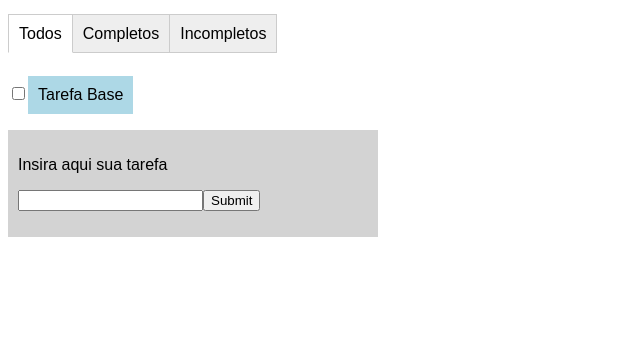
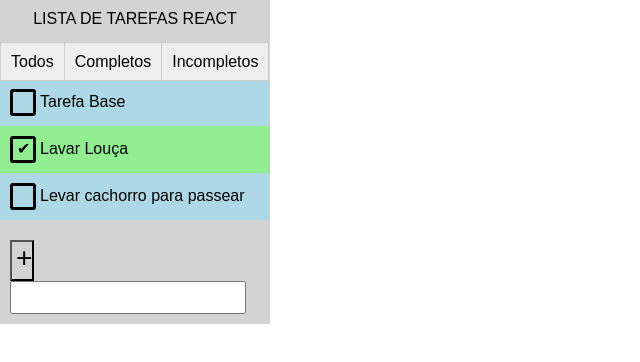
Before and after one commit to pierbotteroweb/crud-todolist, a React app: page / in a window 1280 px wide. Shown: the whole page, without its empty margins (0-640 px from the left). Built offline with nearby package versions, Linux system fonts and the light colour scheme.

Commit message:
Estilização ok

```diff
--- a/app/components/AddTask.js
+++ b/app/components/AddTask.js
@@ -22,19 +22,11 @@
 
     render(){
 
-        const fundoCinza={
-          background:'lightgrey',
-          padding:'10px',
-          fontFamily:'Arial',
-          maxWidth:'350px'
-        }
-
         return(
-            <div style={fundoCinza} >
-             <p>Insira aqui sua tarefa</p>
+            <div className="blocoEnviaTarefa">
              <form onSubmit={this.insereTarefa}>
+                  <button>+</button>
                   <input/>
-                  <button >Submit</button>
              </form>
             </div>)
     }
--- a/app/components/ListTasks.js
+++ b/app/components/ListTasks.js
@@ -9,17 +9,11 @@
     render(){
 
         const checkboxStyle={
-            display:'inline-block',
             background: 'lightblue',
-            padding:'10px',
-            fontFamily:'Arial'
         }
 
         const checkboxCompleteStyle={
-            display:'inline-block',
-            background: 'lightgreen',
-            padding:'10px',
-            fontFamily:'Arial'
+            background: 'lightgreen'
         }
 
         var tarefaConcluida = this.props.tarefas.concluida;
@@ -29,10 +23,12 @@
                 <input
                         onChange={this.props.concluiTarefa}
                         value={this.props.id}
+                        id={"tarefa"+this.props.id}
                         checked={tarefaConcluida}
                         type="checkbox"/>
-                <p style={tarefaConcluida?
-                        checkboxCompleteStyle:checkboxStyle}  >{this.props.tarefas.tarefa}</p>
+                <label style={tarefaConcluida?
+                        checkboxCompleteStyle:checkboxStyle}
+                        for={"tarefa"+this.props.id}>{this.props.tarefas.tarefa}</label>
             </div>
         )
     }
--- a/app/components/ListaPorStatus.js
+++ b/app/components/ListaPorStatus.js
@@ -8,17 +8,17 @@
 render(){
     return(
     <div className="tabs">
-        <div class="tab">
+        <div className="tab">
         <input type="radio" id="tab-1" name="tab-group-1" value="todos"
                     checked={this.props.status==="todos"}
                     onChange={this.props.mostraCompImp} /> <label for="tab-1">  Todos</label>
         </div>
-        <div class="tab">
+        <div className="tab">
         <input type="radio" id="tab-2" name="tab-group-1" value="completos"
                     checked={this.props.status==="completos"}
                     onChange={this.props.mostraCompImp} /> <label for="tab-2">  Completos</label>
         </div>
-        <div class="tab">
+        <div className="tab">
         <input type="radio" id="tab-3" name="tab-group-1" value="incompletos"
                     checked={this.props.status==="incompletos"}
                     onChange={this.props.mostraCompImp} /> <label for="tab-3">  Incompletos</label>
--- a/app/components/TodoListMain.js
+++ b/app/components/TodoListMain.js
@@ -10,7 +10,13 @@
         tarefas:[{
           tarefa:"Tarefa Base",
           concluida:false
-        }],
+        },{
+          tarefa:"Lavar Louça",
+          concluida:true
+        },{
+          tarefa:"Levar cachorro para passear",
+          concluida:false
+        },],
         mostraPorTipo:"todos"
       }
 
@@ -55,7 +61,8 @@
     render() {
 
         return (
-          <div>
+          <div className="mainWrap" >
+            <p>LISTA DE TAREFAS REACT</p>
             <ListaPorStatus status={this.state.mostraPorTipo}
                 mostraCompImp={this.mostraCompletosIncompletos} />
             {
--- a/style.css
+++ b/style.css
@@ -1,9 +1,58 @@
+*{
+  font-family:'Arial';
+  margin:0;
+  padding:0
+}
+
+.mainWrap{
+  max-width: 270px;
+  background: lightgray;
+}
+
+.mainWrap p{
+  text-align: center;
+  margin:0;
+  padding: 10px;
+  padding-bottom: 0px;
+}
+
+/*Estilização bloco de envio de tarefa*/
+
+.blocoEnviaTarefa{
+  background:lightgrey;
+  padding:20px 0px 0px 10px;
+  padding-block-end: 10px
+}
+
+.blocoEnviaTarefa input{
+  padding:4px 0 4px;
+	font-size:18px;
+}
+
+button {
+  background:transparent;
+	display:inline-block;
+	cursor:pointer;
+	color:#000000;
+	font-size:28px;
+  padding-left: 4px;
+  padding-bottom: 5px;
+  margin-right: 4px;
+  text-decoration:none;
+  vertical-align: middle
+}
+button:active {
+	position:relative;
+	top:1px;
+}
+
+
+/* Estilização abas de status*/
 .tabs {
     position: relative;
-    min-height: 10px; /* This part sucks */
+    min-height: 1px;
     clear: both;
     margin: 25px 0;
-    font-family: Arial
   }
   .tab {
     float: left;
@@ -19,21 +68,32 @@
   .tab [type=radio] {
     display: none;
   }
-  .content {
-    position: absolute;
-    top: 28px;
-    left: 0;
-    background: white;
-    right: 0;
-    bottom: 0;
-    padding: 20px;
-    border: 1px solid #ccc;
+
+  /*Estilização caixas do checkbox de tarefas */
+
+  input[type=checkbox] + label {
+    display: block;
+    padding: 10px;
   }
-  [type=radio]:checked ~ label {
-    background: white;
-    border-bottom: 1px solid white;
-    z-index: 2;
+
+  input[type=checkbox] {
+    display: none;
   }
-  [type=radio]:checked ~ label ~ .content {
-    z-index: 1;
+
+  input[type=checkbox] + label:before {
+    content: "\2714";
+    border: 3px solid #000;
+    border-radius: 3px;
+    display: inline-block;
+    width: 16px;
+    height: 16px;
+    padding-left: 4px;
+    padding-bottom: 5px;
+    margin-right: 4px;
+    color: transparent;
   }
+
+
+  input[type=checkbox]:checked + label:before {
+    color: #000;
+  }
```
Also changed, not shown: bundle.js.
